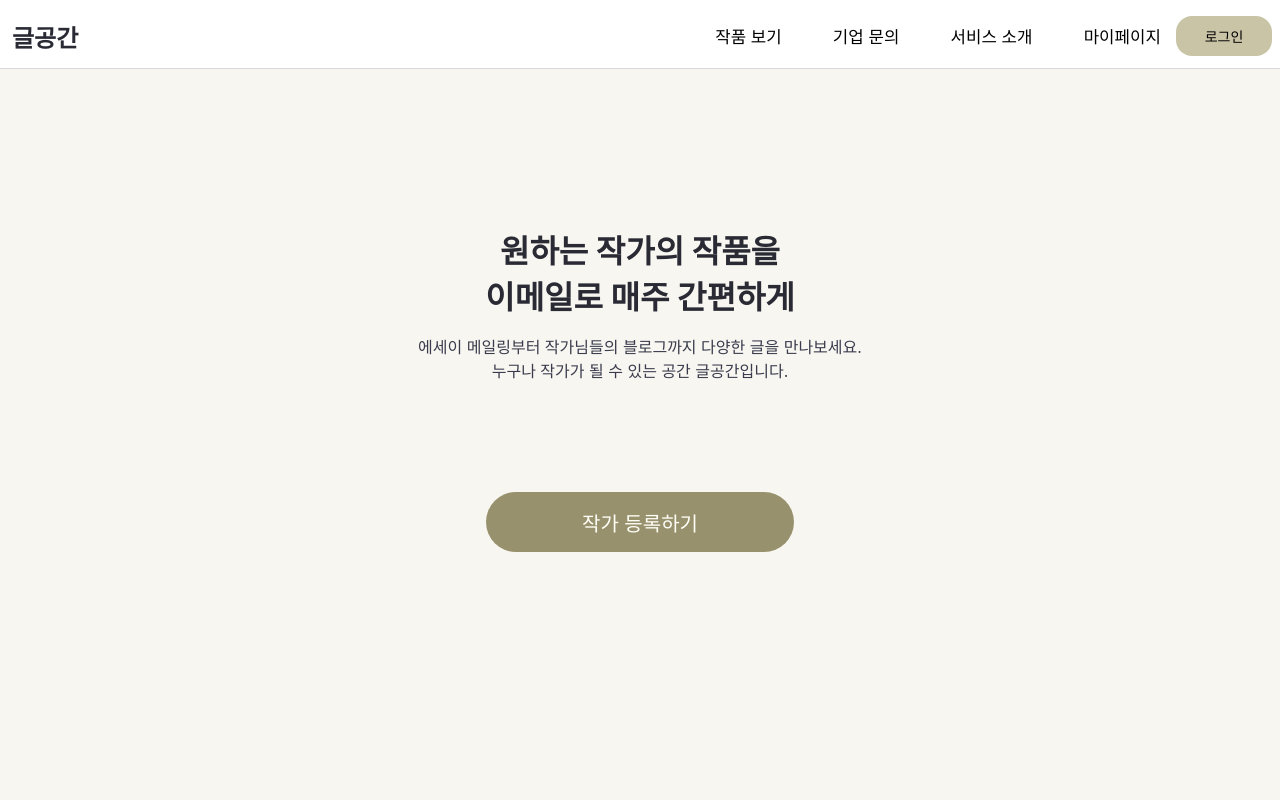
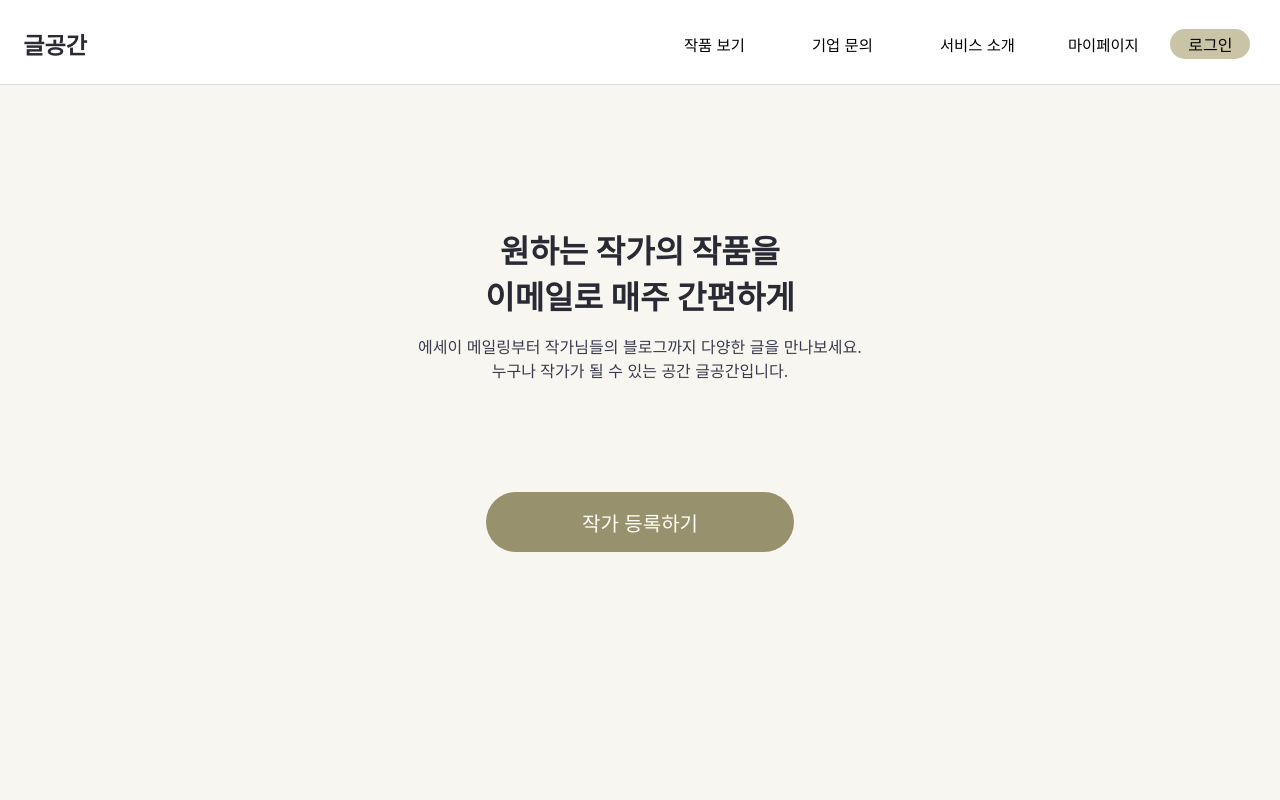
Before and after one commit to Essay-newsletter/Essay-newsletter-FE, a React (Create React App) app: page / in a window 1280 px wide. Shown: the top 800 px of the page. Built offline with nearby package versions, Linux system fonts and the light colour scheme.

Commit message:
#3 fix: responsive design

```diff
--- a/src/components/navibar/Navibar.jsx
+++ b/src/components/navibar/Navibar.jsx
@@ -1,16 +1,22 @@
 import React from "react";
 import styled from "styled-components";
+
 import { Link } from "react-router-dom";
+
 const NavibarSection = styled.div`
   position: fixed;
-  height: 8%;
+  height: 10%;
   display: flex;
   width: 100%;
   align-items: center;
   border-bottom: 1px solid #d9d9d9;
-  padding: 4px 12px 0;
+  padding: 4px 4px 0;
   background-color: white;
   z-index: 10;
+
+  @media screen and (max-width: 768px) {
+    justify-content: space-between;
+  }
 `;
 
 // const Bar = styled.div`
@@ -20,67 +26,71 @@
 
 const NavBox = styled.ul`
   margin-left: 40%;
+
   list-style: none;
-  height: auto;
+
   width: 40%;
+  justify-content: space-around;
   align-items: center;
   display: flex;
   float: left;
+  @media screen and (max-width: 768px) {
+    display: none;
+  }
 `;
 const Nav = styled.li`
-  margin-left: 10%;
   height: 100%;
-  width: auto;
+  width: 6vw;
   align-items: center;
   cursor: pointer;
   float: left;
-  font-size: 1.05rem;
-  @media (max-width: 600px) {
-    font-size: 0;
+  font-size: 1.2vw;
+`;
+
+const LogoBox = styled.div`
+  width: 8vw;
+  text-align: center;
+  @media screen and (max-width: 768px) {
+    width: auto;
   }
 `;
 
-const LogoBox = styled.div`
-  height: auto;
-  width: 100px;
-  text-align: center;
-  align-items: center;
-  cursor: pointer;
-  float: left;
-`;
-
 const Logo = styled(Link)`
-  display: flex;
   left: 50%;
   top: 50%;
+
   color: #292a34;
   text-decoration-line: none;
-  text-decoration-line: none;
-  font-size: 24px;
+
+  font-size: calc(18px + 0.4vw);
   font-weight: 600;
-  @media (max-width: 600px) {
-    font-size: 20px;
+  @media screen and (max-width: 768px) {
+    font-size: calc(18px + 0.4vw);
   }
 `;
 const LoginBox = styled.button`
-  height: 5vh;
-  width: 7.5vw;
-  align-items: center;
+  // height: 5vh;
+  // align-items: center;
+  height: 30px;
+  width: 5rem;
   text-aglin: center;
 
   border-radius: 16px;
   border: 0px;
   outline: 0px;
-  color: white;
+  // color: white;
   background-color: #cac4a7;
   color: black;
   font-weight: 500;
-  font-size:14px;
+  font-size: 1rem;
   cursor: pointer;
-
-  &:hover{
-    background-color : #E2DCBD;
-    color : black;
+  &:hover {
+    background-color: #e2dcbd;
+    color: black;
+  }
+  @media screen and (max-width: 768px) {
+    display: none;
+  }
 `;
 
 export default function Navibar() {
@@ -102,3 +112,4 @@
     </NavibarSection>
   );
 }
+//반응형 수정 필요
```
